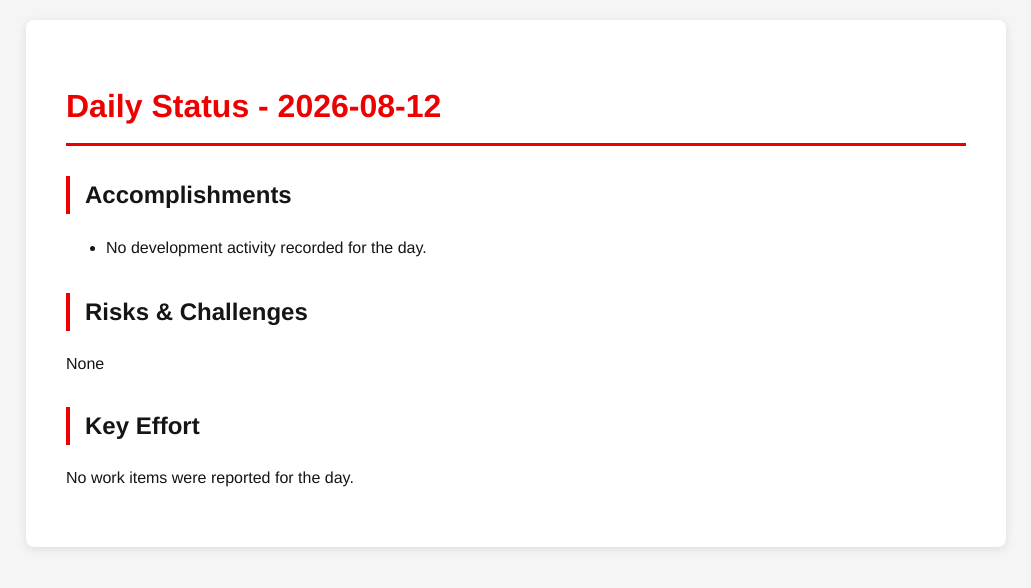
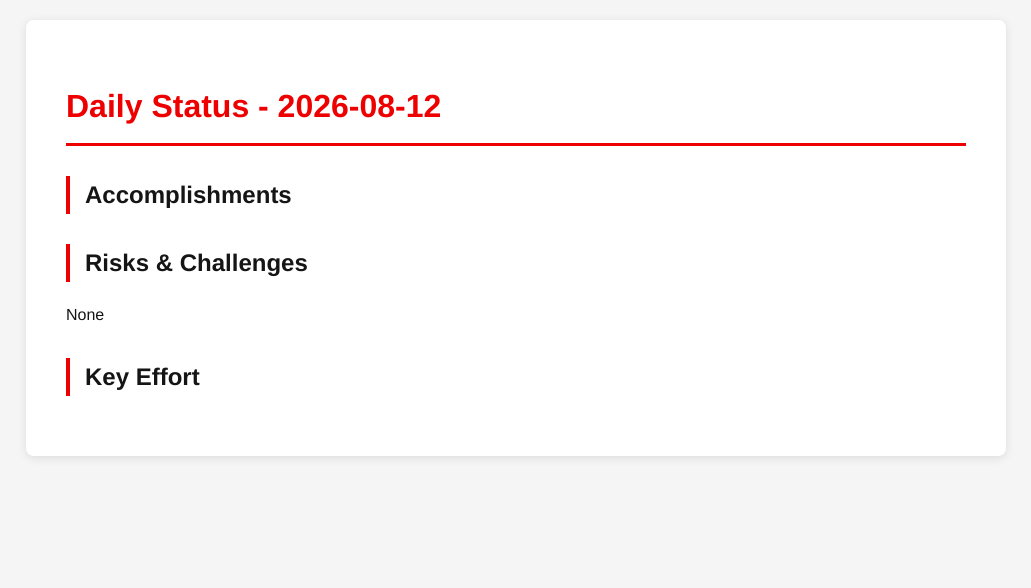
Before and after one commit to tzvatot/daily-status, a Jekyll site: the page built from 2026-08-12.md, in a window 1280 px wide. Shown: the top 588 px of the page, without its empty margins (124-1155 px from the left). Built offline with Jekyll 4.4.1, drawn with Linux system fonts in a browser that asks for light colours.

Commit message:
Daily status update - 2026-08-12

```diff
--- a/2026-08-12.md
+++ b/2026-08-12.md
@@ -7,10 +7,8 @@ date: 2026-08-12
 # Daily Status - 2026-08-12
 
 ## Accomplishments
-- No development activity recorded for the day.
 
 ## Risks & Challenges
 None
 
 ## Key Effort
-No work items were reported for the day.
```
